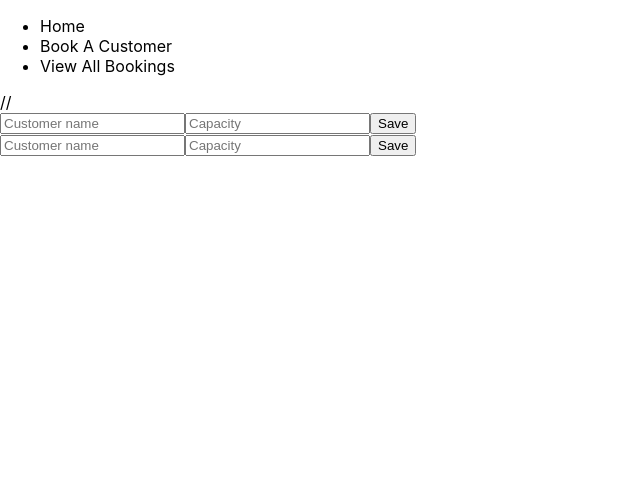
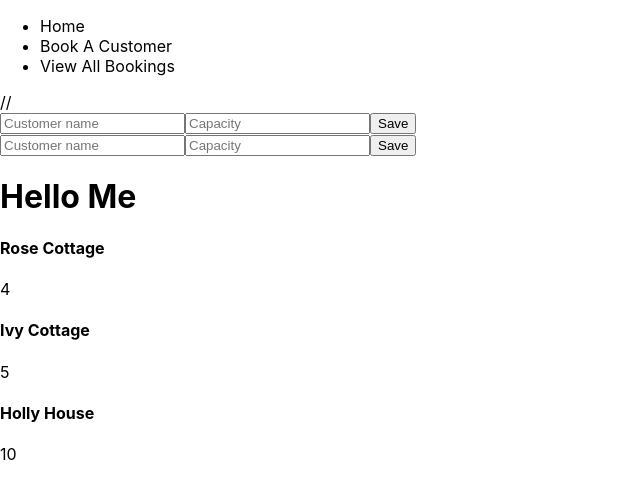
Before and after one commit to BornaMaticic/NestAway, a React (Create React App) app in the folder frontend/: page / in a window 1280 px wide. Shown: the top 498 px of the page, without its empty margins (0-640 px from the left). Built offline with nearby package versions, Linux system fonts and the light colour scheme.

Commit message:
added propertyList & property render to site

```diff
--- a/frontend/src/components/Property.js
+++ b/frontend/src/components/Property.js
@@ -1,7 +1,14 @@
 import React, { Component } from 'react';
 
 class Property extends Component {
-
+  render() {
+    return (
+      <div className="property">
+        <h4>{this.props.propertyName}</h4>
+        <p>{this.props.propertyCapacity}</p>
+      </div>
+    );
+  }
 
 }
 
--- a/frontend/src/components/PropertyList.js
+++ b/frontend/src/components/PropertyList.js
@@ -1,8 +1,26 @@
 import React, { Component } from 'react';
+import Property from './Property'
 
 class PropertyList extends Component {
 
+  render() {
+     const propertyNodes = this.props.properties.map(property => {
+       return (
+         <Property
+         propertyName={property.name}
+         propertyCapacity={property.capacity}
+         key={property.id}>
+         </Property>
+       );
+     });
 
+     return (
+       <div className="property-list">
+       <h1>Hello Me</h1>
+         {propertyNodes}
+       </div>
+     )
+   }
 
 };
 
--- a/frontend/src/containers/siteContainer.js
+++ b/frontend/src/containers/siteContainer.js
@@ -1,6 +1,7 @@
 import React, { Component } from 'react';
 import BookingForm from '../components/BookingForm.js'
 import NavBar from '../components/NavBar'
+import PropertyList from '../components/PropertyList'
 
 class siteContainer extends Component{
 
@@ -54,6 +55,7 @@ class siteContainer extends Component{
       <NavBar/>
       // <BookingForm properties={this.handleBookingCriteriaSubmit} />
       <BookingForm/>
+      <PropertyList properties = {this.state.properties}/>
       </>
     )
   }
```
